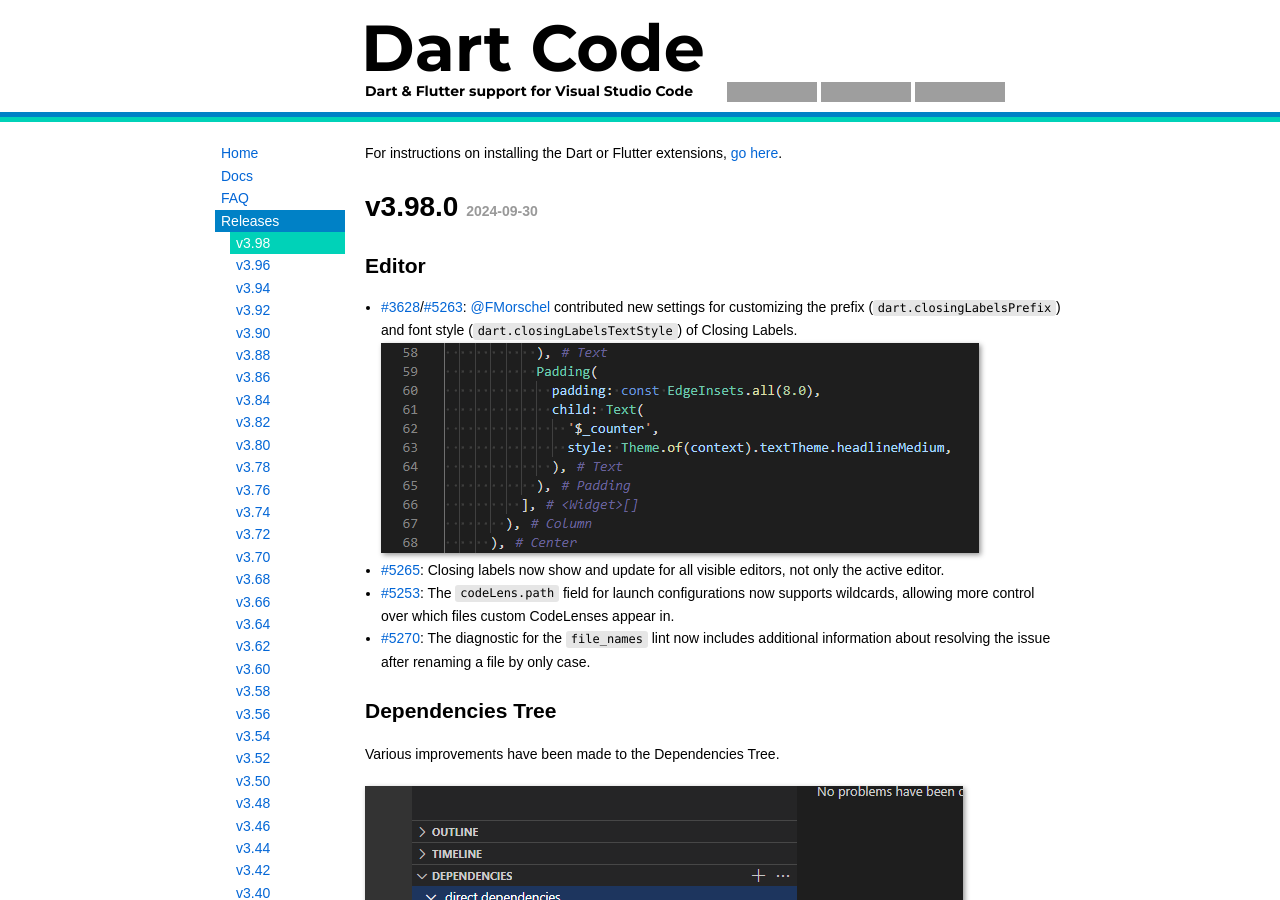
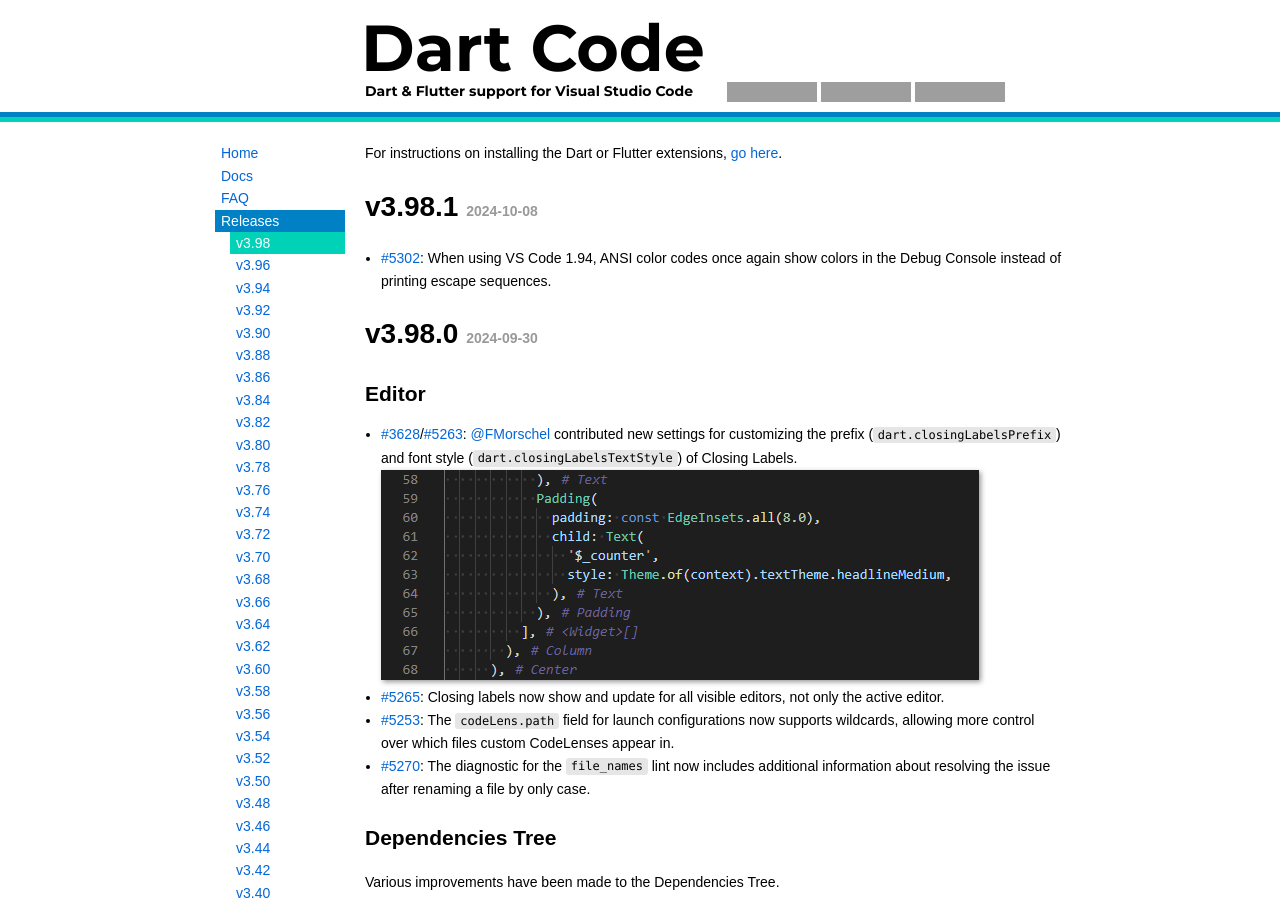
Before and after one commit to Dart-Code/Website, a Jekyll site: the page built from _releases/v3.98.md, in a window 1280 px wide and 900 px high. Built offline with Jekyll 4.4.1, drawn with Linux system fonts in a browser that asks for light colours; grey boxes are pictures that could not be loaded.

Commit message:
Add v3.98.1

```diff
--- a/_releases/v3.98.md
+++ b/_releases/v3.98.md
@@ -3,6 +3,10 @@
 sort_order: v0003_0098
 excerpt: "..."
 ---
+
+# v3.98.1 _2024-10-08_
+
+- [#5302](https://github.com/Dart-Code/Dart-Code/issues/5302): When using VS Code 1.94, ANSI color codes once again show colors in the Debug Console instead of printing escape sequences.
 
 # v3.98.0 _2024-09-30_
 
```
